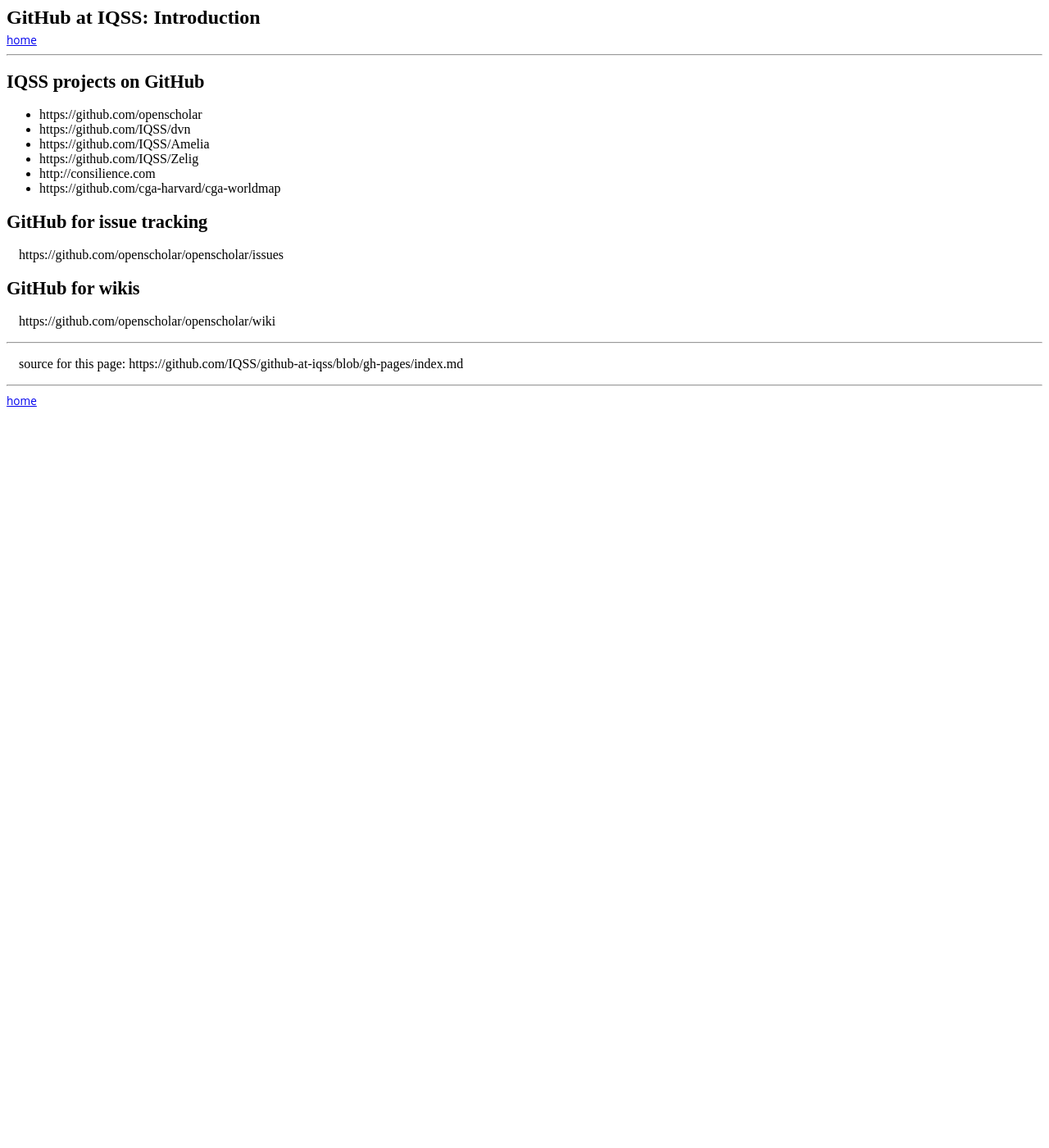
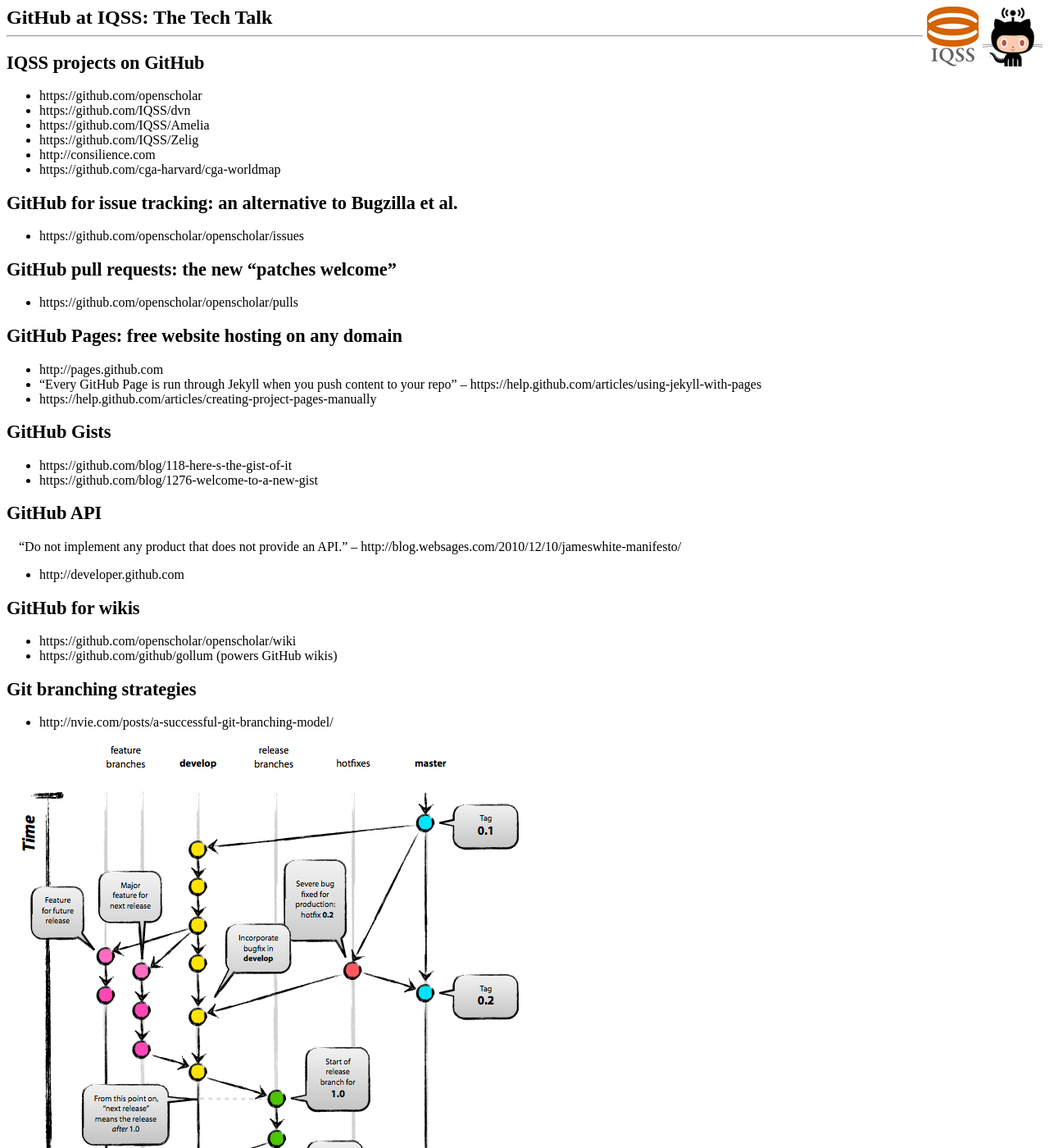
Before and after one commit to IQSS/github-at-iqss, a Jekyll site: the page built from index.md, in a window 1280 px wide and 1400 px high. Shown: the whole window at 82% size. Built offline with Jekyll 4.4.1, drawn with Linux system fonts in a browser that asks for light colours; Markdown is read by kramdown in place of the engine named in the settings.

Commit message:
more content

```diff
--- a/_layouts/default.html
+++ b/_layouts/default.html
@@ -13,8 +13,12 @@
 <link rel="stylesheet" href="/github-at-iqss/master.css" type="text/css">
 </head>
 <body>
+<a href="http://github.com"><img src="images/octocat.png" align="right"></a>
+<a href="http://iq.harvard.edu"><img src="images/iqss-logo.png" align="right"></a>
 <h1>GitHub at IQSS: {{ page.title }}</h1>
+<!--
 {% include breadcrumbs.html %}
+-->
 <hr>
 {{ content }}
 <hr>
--- a/index.md
+++ b/index.md
@@ -1,6 +1,6 @@
 ---
 layout: default
-title: Introduction
+title: The Tech Talk
 ---
 ## IQSS projects on GitHub
 
@@ -11,13 +11,41 @@ title: Introduction
 - http://consilience.com
 - https://github.com/cga-harvard/cga-worldmap
 
-## GitHub for issue tracking
+## GitHub for issue tracking: an alternative to Bugzilla et al.
 
-https://github.com/openscholar/openscholar/issues
+- https://github.com/openscholar/openscholar/issues
+
+## GitHub pull requests: the new "patches welcome"
+
+- https://github.com/openscholar/openscholar/pulls
+
+## GitHub Pages: free website hosting on any domain
+
+- http://pages.github.com
+- "Every GitHub Page is run through Jekyll when you push content to your repo" -- https://help.github.com/articles/using-jekyll-with-pages
+- https://help.github.com/articles/creating-project-pages-manually
+
+## GitHub Gists
+
+- https://github.com/blog/118-here-s-the-gist-of-it
+- https://github.com/blog/1276-welcome-to-a-new-gist
+
+## GitHub API
+
+"Do not implement any product that does not provide an API." -- http://blog.websages.com/2010/12/10/jameswhite-manifesto/
+
+- http://developer.github.com
 
 ## GitHub for wikis
 
-https://github.com/openscholar/openscholar/wiki
+- https://github.com/openscholar/openscholar/wiki
+- https://github.com/github/gollum (powers GitHub wikis)
+
+## Git branching strategies
+
+- http://nvie.com/posts/a-successful-git-branching-model/
+
+<img src="images/nvie-full.png">
 
 ---
 
```
Also changed, not shown: images/iqss-logo.png (added), images/nvie-full.png (added), images/octocat.png (added).
